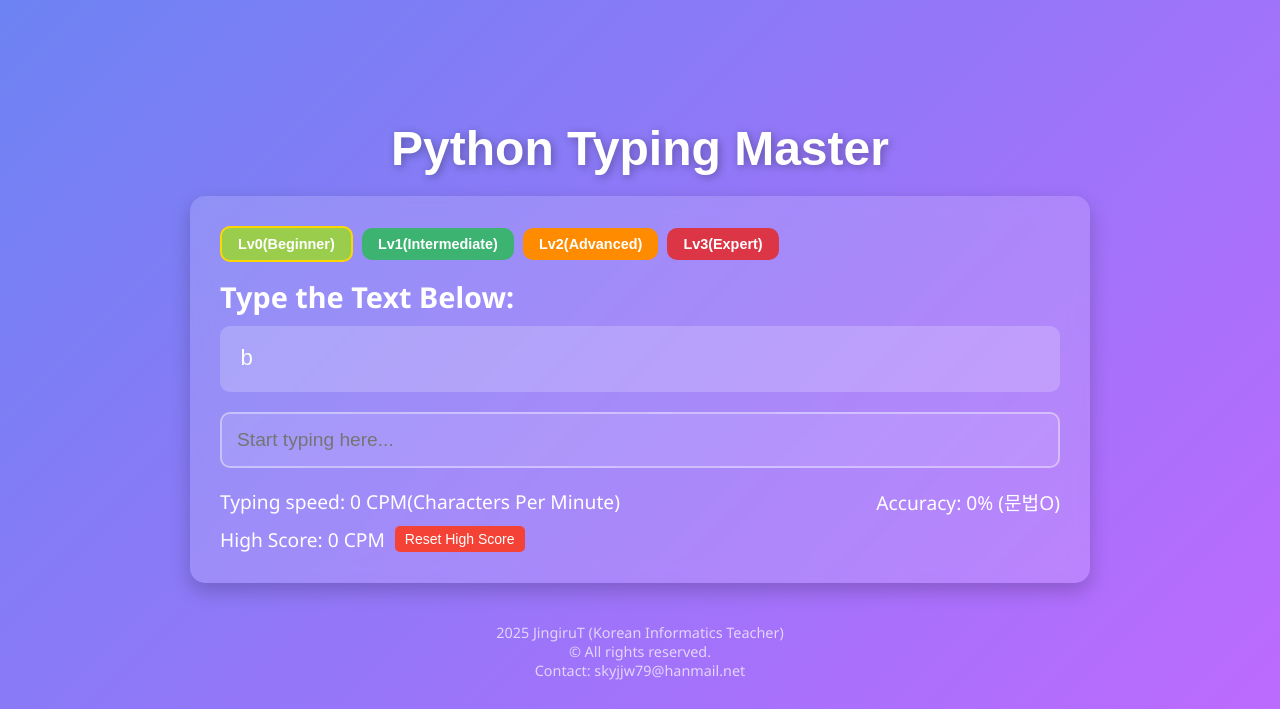
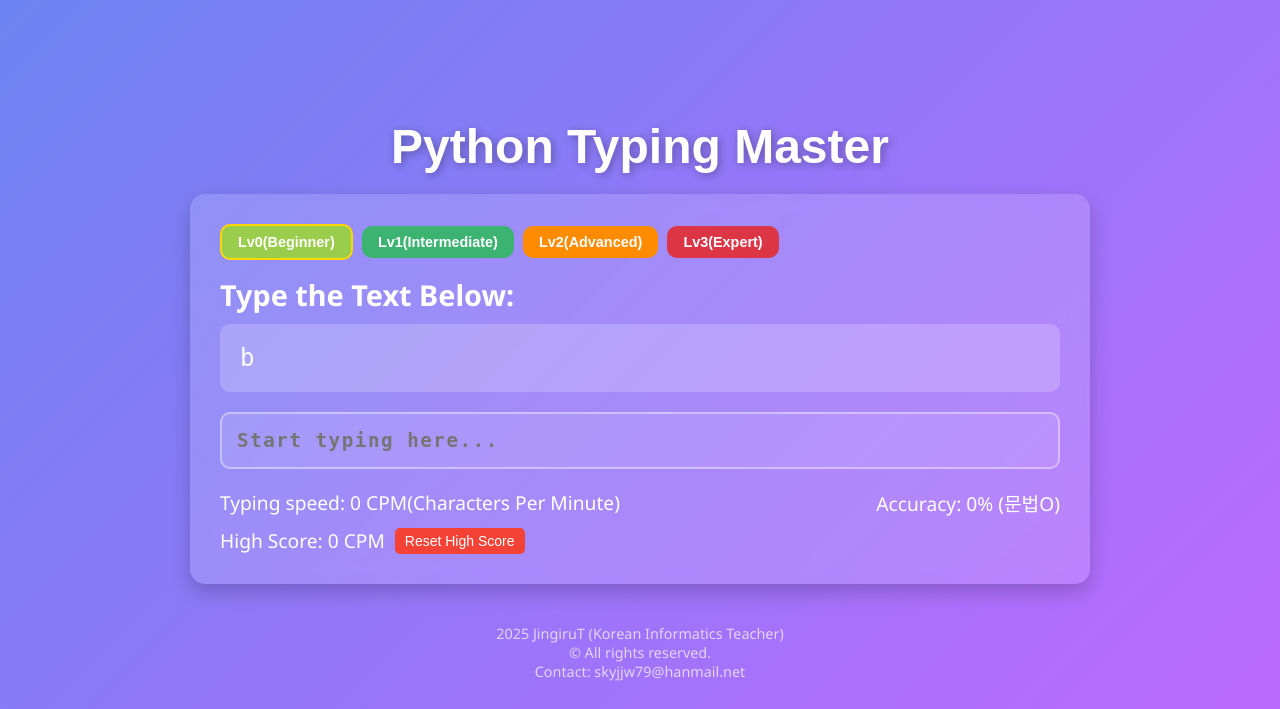
Before and after one commit to jingiru/PythonTypingMaster, a Flask app: page / in a window 1280 px wide. Shown: the top 709 px of the page. Run offline with Flask 3, Linux system fonts and the light colour scheme; some web fonts are replaced.

Commit message:
폰트 D2coding으로 수정

```diff
--- a/static/style.css
+++ b/static/style.css
@@ -48,20 +48,20 @@
 }
 
 .typing-area h2 {
-  font-family: 'Noto Sans', sans-serif; /* 텍스트 영역에 어울리는 폰트 */
   font-size: 1.8rem;
   margin-bottom: 10px;
   font-weight: 600;
 }
 
 #text-to-type {
-  font-size: 1.4rem;
+  font-family: 'D2Coding', monospace;
+  letter-spacing: 0.05em;  /* 자간 설정 */
+  font-size: 1.5rem;
   background: rgba(255, 255, 255, 0.2);
   padding: 20px;
   border-radius: 10px;
   margin-bottom: 20px;
   white-space: pre-wrap;
-  font-family: 'Courier New', monospace;
   color: #fffcf7;
   user-select: none;
   -webkit-user-select: none;
@@ -71,6 +71,9 @@
 
 
 #typing-input {
+  font-family: 'D2Coding', monospace;
+  letter-spacing: 0.08em;  /* 자간 설정 */
+  font-weight: bold;  /* 폰트를 굵게 */
   width: 100%; /* 입력창이 부모 요소의 너비를 꽉 채우도록 설정 */
   padding: 15px;
   font-size: 1.2rem;
--- a/templates/index.html
+++ b/templates/index.html
@@ -2,6 +2,7 @@
 <html lang="en">
 <head>
   <link href="https://fonts.googleapis.com/css2?family=Noto+Sans:wght@400;700&family=Roboto:wght@400;700&display=swap" rel="stylesheet">
+  <link href="https://cdn.jsdelivr.net/gh/webfontworld/d2coding/D2Coding.css" rel="stylesheet">
   <meta charset="UTF-8">
   <meta name="viewport" content="width=device-width, initial-scale=1.0">
   <title>Python Typing Practice</title>
```
